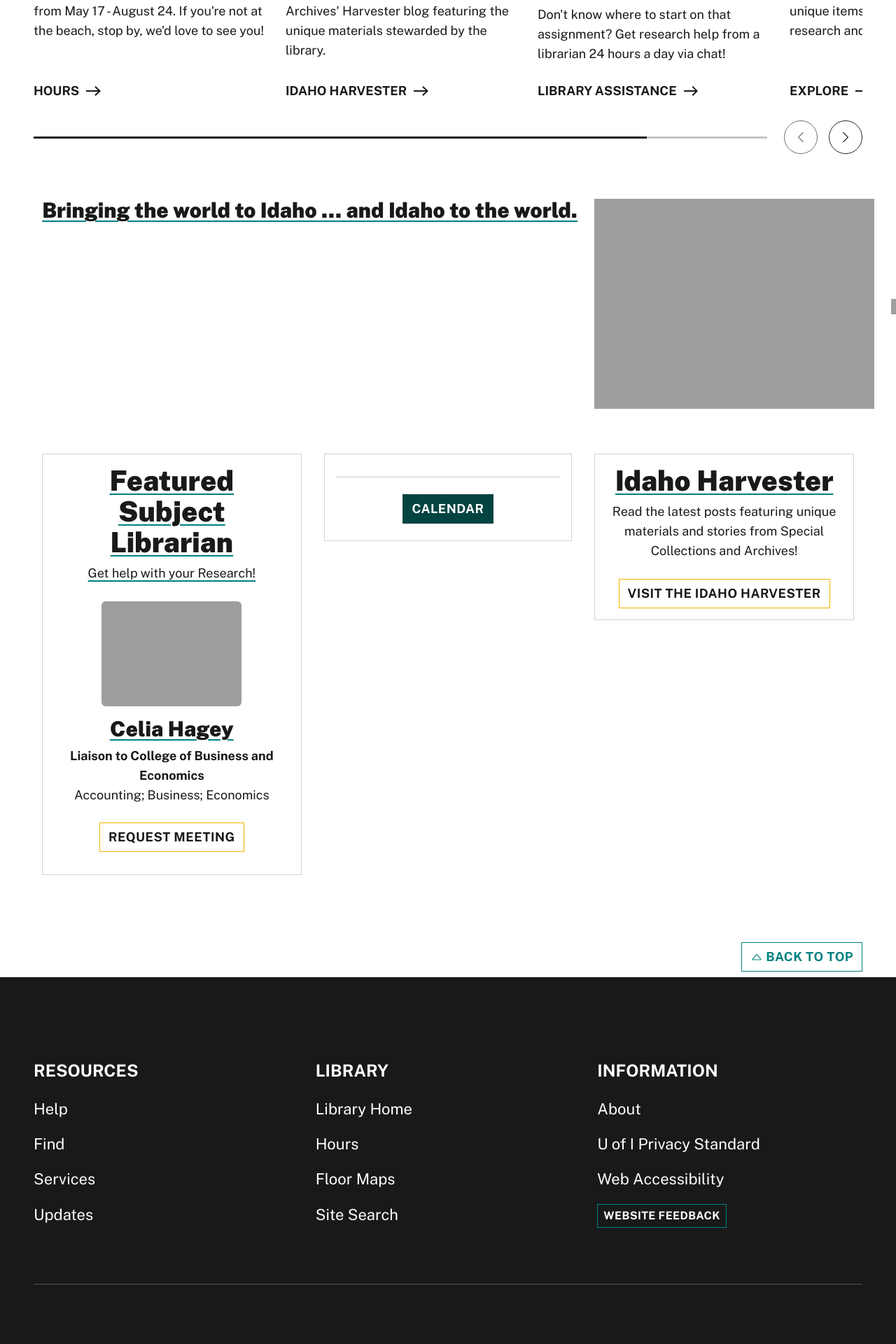
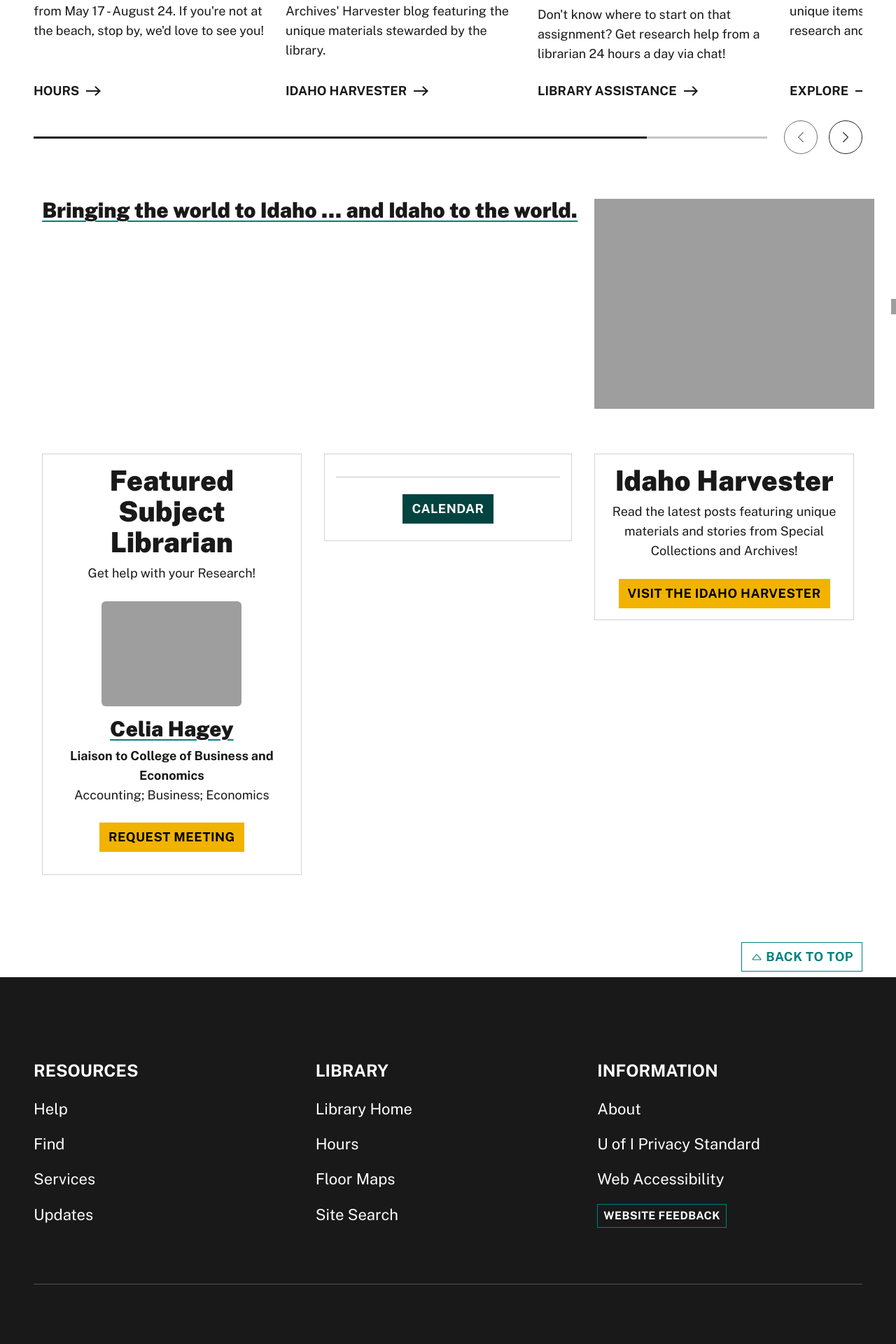
Before and after one commit to uidaholib/mainweb-lib-uidaho, a Jekyll site: the page built from content/index.html, in a window 1280 px wide. Shown: the part 933-2853 px from the top of the page at 70% size. Built offline with Jekyll 4.4.1, drawn with Linux system fonts in a browser that asks for light colours.

Commit message:
clean up excess links

```diff
--- a/content/index.html
+++ b/content/index.html
@@ -80,8 +80,8 @@ description:
         <div class="col-md-4 mb-4">
             <div class="card m-2 mx-auto text-center">
                 <div class="card-body">
-                    <h3><a href="{{ '/about/liaisons.html' | relative_url }}">Featured Subject Librarian</a></h3>
-                    <p class="card-text"><a href="{{ '/help/research.html' | relative_url }}">Get help with your Research!</a></p>
+                    <h3>Featured Subject Librarian</h3>
+                    <p class="card-text">Get help with your Research!</p>
                     <div id="featuredResearcher" class="mx-auto"></div>
                     {%- assign liaisons = site.data.about_liaisons -%}
                     <script>
@@ -98,7 +98,7 @@ description:
                     <div class="card-body">
                     <h4 class="card-title"><a href="${featuredResearcher[4]}">${featuredResearcher[2]}</a></h4>
                     <p class="card-text"><strong>${featuredResearcher[1]}</strong><br>${featuredResearcher[5]}</p>
-                    <a href="https://uidaho.co1.qualtrics.com/jfe/form/SV_1GJiDTJ7po0bDk9?topic=${encodeURIComponent(featuredResearcher[1])}&person=${encodeURIComponent(featuredResearcher[2])}&email=${encodeURIComponent(featuredResearcher[3])}" class="btn btn-outline-pride-gold">Request Meeting</a>
+                    <a href="https://uidaho.co1.qualtrics.com/jfe/form/SV_1GJiDTJ7po0bDk9?topic=${encodeURIComponent(featuredResearcher[1])}&person=${encodeURIComponent(featuredResearcher[2])}&email=${encodeURIComponent(featuredResearcher[3])}" class="btn btn-pride-gold">Request Meeting</a>
                     </div>`;
                     document.getElementById("featuredResearcher").innerHTML = featuredCard;
                     </script>
@@ -119,7 +119,7 @@ description:
         <div class="col-md-4 mb-4">
             <div class="card m-2 mx-auto text-center">
                 <div class="card-body">
-                    <h3><a href="https://harvester.lib.uidaho.edu/">Idaho Harvester</a></h3>
+                    <h3>Idaho Harvester</h3>
                     <p class="card-text">Read the latest posts featuring unique materials and stories from Special Collections and Archives!</p>
                     <div id="blog-preview" class="text-center my-3"></div>
                     <script src="https://harvester.lib.uidaho.edu/assets/harvester-post.js"></script>
@@ -133,7 +133,7 @@ description:
                     document.getElementById("blog-preview").innerHTML = blogPreview;
                     </script>
                     <div class="text-center">
-                        <a class="btn btn-outline-pride-gold" href="https://harvester.lib.uidaho.edu/">Visit the Idaho Harvester</a>
+                        <a class="btn btn-pride-gold" href="https://harvester.lib.uidaho.edu/">Visit the Idaho Harvester</a>
                     </div>
 
                 </div>
```
